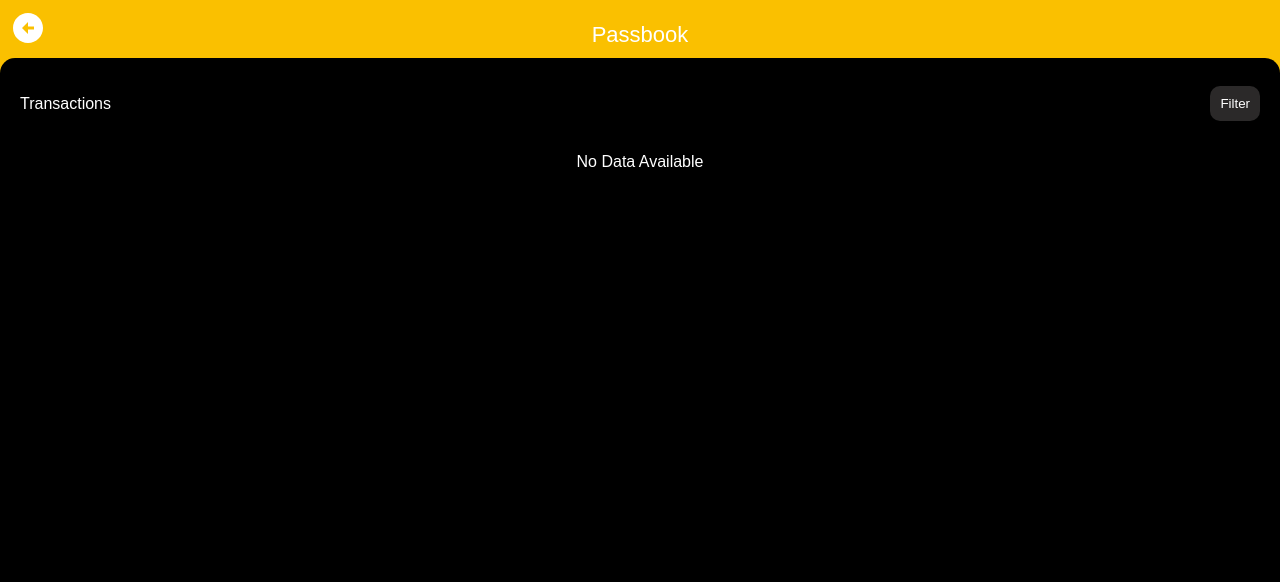
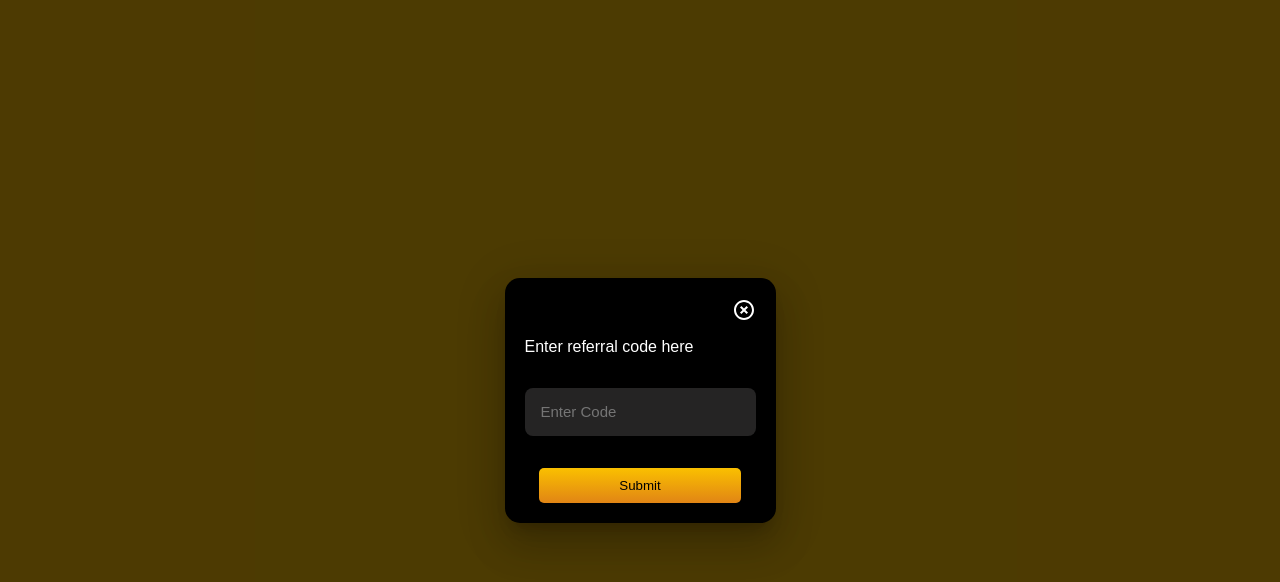
Before and after one commit to brijeshIvory/digital-wallet, a React (Create React App) app: page / in a window 1280 px wide. Shown: the top 582 px of the page. Built offline with nearby package versions, Linux system fonts and the light colour scheme.

Commit message:
new loggein home pageUI and referral popup created

```diff
--- a/package.json
+++ b/package.json
@@ -17,6 +17,7 @@
     "react": "^18.2.0",
     "react-datepicker": "^4.10.0",
     "react-dom": "^18.2.0",
+    "react-icons": "^4.8.0",
     "react-multi-carousel": "^2.8.2",
     "react-redux": "^8.0.5",
     "react-router": "^6.8.2",
--- a/src/App.js
+++ b/src/App.js
@@ -1,11 +1,17 @@
 import "./App.css";
 import Footer from "./Components/Footer";
-import Passbook from "./Components/Passbook";
+// import Passbook from "./Components/Passbook";
 import Router from "./Router/Router";
+import NewHomePage from "./Components/NewHomePage";
+import ReferralPopup from "./Components/ReferralPopup/ReferralPopup.jsx";
 function App() {
   return (
     <div className="app">
-      <Passbook />
+      {/* <Passbook /> */}
+      {/* <NewHomePage /> */}
+      {/* <Router />
+      <Footer /> */}
+      <ReferralPopup />
     </div>
   );
 }
--- /dev/null
+++ b/src/Components/NewHomePage/index.jsx
@@ -0,0 +1,57 @@
+import React from "react";
+import "./index.scss";
+import { BiMoneyWithdraw } from "react-icons/bi";
+import { RiLuggageDepositLine } from "react-icons/ri";
+import { AiOutlineTransaction } from "react-icons/ai";
+import { RxAvatar } from "react-icons/rx";
+
+function NewHomePage() {
+  return (
+    <div className="new-home-page">
+      <div className="new-home-page-topdiv">
+        <div className="new-home-page-header">
+          <div className="new-home-page-header-avatar">
+            <RxAvatar />
+          </div>
+          <div>
+            <div>Hello,</div>
+            <h3>USER USER</h3>
+          </div>
+        </div>
+        <div className="new-home-page-balance">
+          <div className="new-home-page-balance-title">Total Balance</div>
+          <div className="new-home-page-balance-money">50000</div>
+        </div>
+        <div className="new-home-page-buttons">
+          <div className="new-home-page-button-main">
+            <div className="new-home-page-button">
+              <BiMoneyWithdraw />
+            </div>
+            <div className="new-home-page-button-title">WITHDRAW</div>
+          </div>
+          <div className="new-home-page-button-main">
+            <div className="new-home-page-button">
+              <RiLuggageDepositLine />
+            </div>
+            <div className="new-home-page-button-title">DEPOSIT</div>
+          </div>
+          <div className="new-home-page-button-main">
+            <div className="new-home-page-button">
+              <AiOutlineTransaction />
+            </div>
+            <div className="new-home-page-button-title">THIRD PARTY</div>
+          </div>
+        </div>
+      </div>
+
+      <div className="latest-transaction">
+        <div className="latest-transaction-title">
+          <div>Latest Transaction</div>
+          <div>See All</div>
+        </div>
+      </div>
+    </div>
+  );
+}
+
+export default NewHomePage;
--- /dev/null
+++ b/src/Components/NewHomePage/index.scss
@@ -0,0 +1,81 @@
+.new-home-page {
+  height: 100vh;
+  background-color: #000;
+  display: flex;
+  flex-direction: column;
+}
+.new-home-page-topdiv {
+  flex: 0.6;
+}
+.new-home-page-header {
+  padding: 2rem;
+  color: #fff;
+  display: flex;
+  align-items: center;
+  justify-content: space-between;
+}
+.new-home-page-header-avatar {
+  font-size: 40px;
+}
+.new-home-page-balance {
+  margin-left: 10%;
+  margin-right: 10%;
+  padding: 20px;
+  width: 80%;
+  height: 7rem;
+  background: linear-gradient(180deg, #fac000 0%, rgb(221, 132, 23) 100%);
+  border-radius: 10px;
+  display: flex;
+  align-items: center;
+  justify-content: center;
+  flex-direction: column;
+}
+.new-home-page-balance-title {
+  font-size: 15px;
+  font-weight: 700;
+}
+.new-home-page-balance-money {
+  font-size: 25px;
+  font-weight: 500;
+}
+.new-home-page-buttons {
+  display: flex;
+  align-items: center;
+  padding: 1rem;
+  margin-top: 3rem;
+  margin-bottom: 2rem;
+}
+.new-home-page-button-main {
+  flex: 0.34;
+  display: flex;
+  align-items: center;
+  justify-content: center;
+  flex-direction: column;
+}
+.new-home-page-button {
+  background: linear-gradient(180deg, #fac000 0%, rgb(205, 120, 16) 100%);
+  padding: 20px;
+  color: black;
+  border-radius: 10px;
+  font-size: 30px;
+  display: flex;
+  align-items: center;
+  justify-content: center;
+}
+.new-home-page-button-title {
+  margin-top: 1rem;
+  font-size: 12px;
+  color: #fff;
+}
+.latest-transaction {
+  flex: 0.4;
+  background-color: #efd06acd;
+  border-radius: 20px 20px 0 0;
+  padding: 40px;
+}
+.latest-transaction-title {
+  display: flex;
+  align-items: center;
+  justify-content: space-between;
+  font-weight: 700;
+}
--- a/src/Components/Passbook/index.jsx
+++ b/src/Components/Passbook/index.jsx
@@ -72,6 +72,7 @@ function Passbook() {
             <div className="passbook-body-date">
               <DatePicker
                 selectsStart
+                label="from"
                 selected={inputValue.startDate}
                 onChange={(e) => {
                   console.log(e, "e");
@@ -88,6 +89,7 @@ function Passbook() {
 
             <TextField
               id="transactionType"
+              label="Transaction Type"
               select
               helperText="Please select your transaction type"
               variant="standard"
@@ -109,7 +111,8 @@ function Passbook() {
             <TextField
               id="status"
               select
-              helperText="Please select your currency"
+              label="Status"
+              helperText="Please select status"
               variant="standard"
               value={inputValue.status}
               onChange={(e) =>
--- /dev/null
+++ b/src/Components/ReferralPopup/ReferralPopup.jsx
@@ -0,0 +1,21 @@
+import React from "react";
+import Dialog from "@mui/material/Dialog";
+import HighlightOffIcon from "@mui/icons-material/HighlightOff";
+import "./ReferralPopup.scss";
+
+function ReferralPopup() {
+  return (
+    <Dialog open={true} className="referral-popup">
+      <div className="close-icon-div">
+        <HighlightOffIcon />
+      </div>
+      <div className="close-icon-div"></div>
+      <div className="close-icon-div-text">Enter referral code here</div>
+      <input type="text" placeholder="Enter Code" />
+
+      <button>Submit</button>
+    </Dialog>
+  );
+}
+
+export default ReferralPopup;
--- /dev/null
+++ b/src/Components/ReferralPopup/ReferralPopup.scss
@@ -0,0 +1,38 @@
+.referral-popup {
+  background-color: #fac00098;
+  .MuiDialog-paper {
+    padding: 20px;
+    border-radius: 15px;
+    background-color: #000;
+    color: white;
+  }
+  input {
+    width: 100%;
+    height: 3rem;
+    border-width: 0;
+    outline: none;
+    border-radius: 8px;
+    background-color: #252424;
+    padding: 1rem;
+    color: #fff;
+    font-size: 15px;
+    margin-bottom: 2rem;
+  }
+
+  button {
+    background: linear-gradient(180deg, #fac000 0%, rgb(225, 133, 21) 100%);
+    min-height: 30px;
+    border-width: 0;
+    border-radius: 5px;
+    outline: none;
+    padding: 10px 80px;
+    margin: auto;
+  }
+}
+.close-icon-div {
+  display: flex;
+  justify-content: end;
+}
+.close-icon-div-text {
+  margin: 1rem 0 2rem 0;
+}
```
Also changed, not shown: 1 other file (tests, documents, lock files or other folders).
